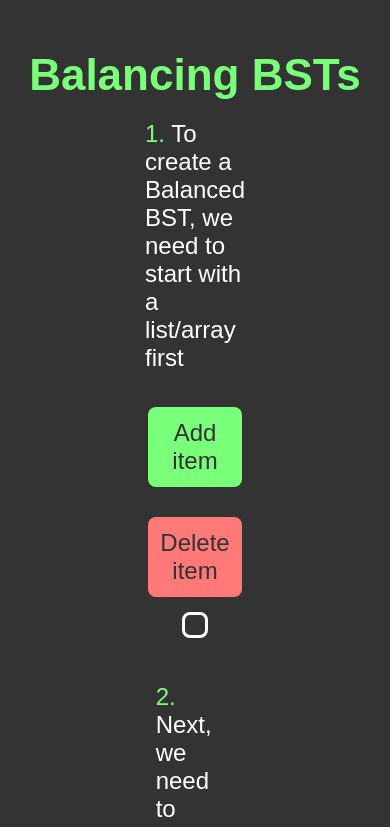
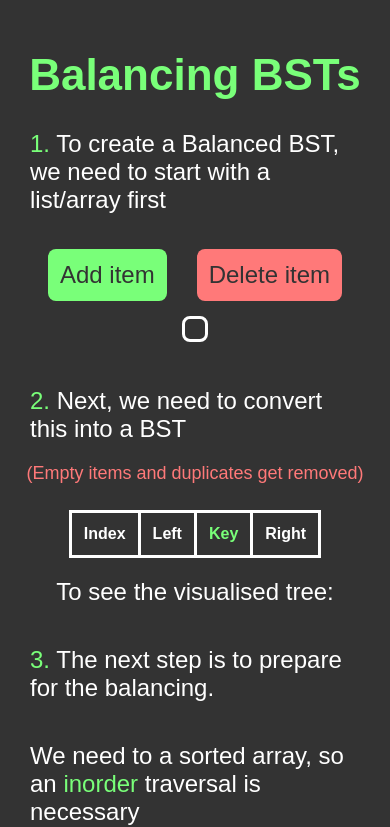
Before and after one commit to bev29rr/balancing-bst, a React (Vite) app: page / in a window 390 px wide. Shown: the top 827 px of the page. Built offline with nearby package versions, Linux system fonts and the light colour scheme.

Commit message:
style: media query for phones

```diff
--- a/src/css/index.css
+++ b/src/css/index.css
@@ -53,6 +53,12 @@ p.sub {
     margin: 0 140px 30px 140px;
 }
 
+@media (max-width: 768px) {
+    .centered {
+        margin: 10px;
+    }
+}
+
 button {
     border: none;
     border-radius: var(--border-radius);
```
